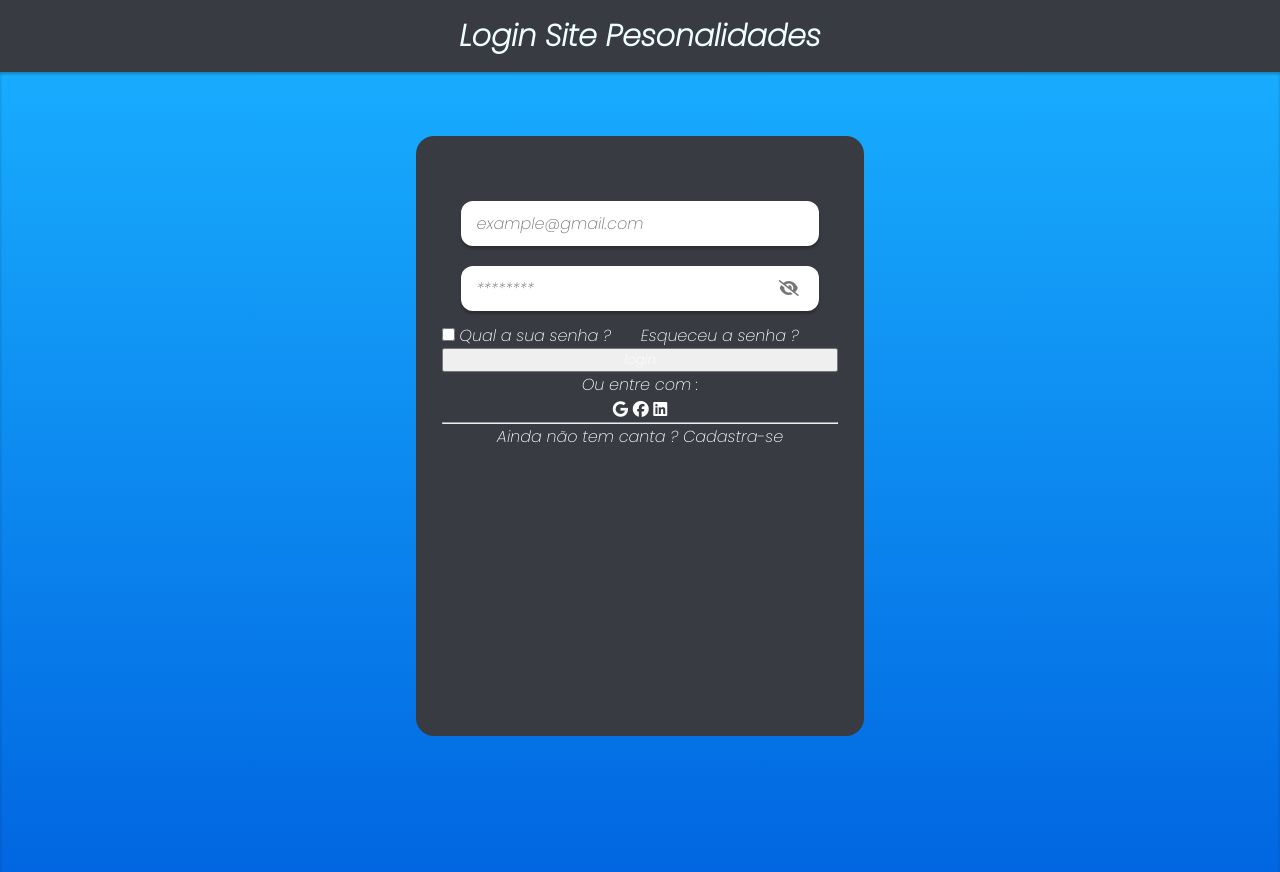
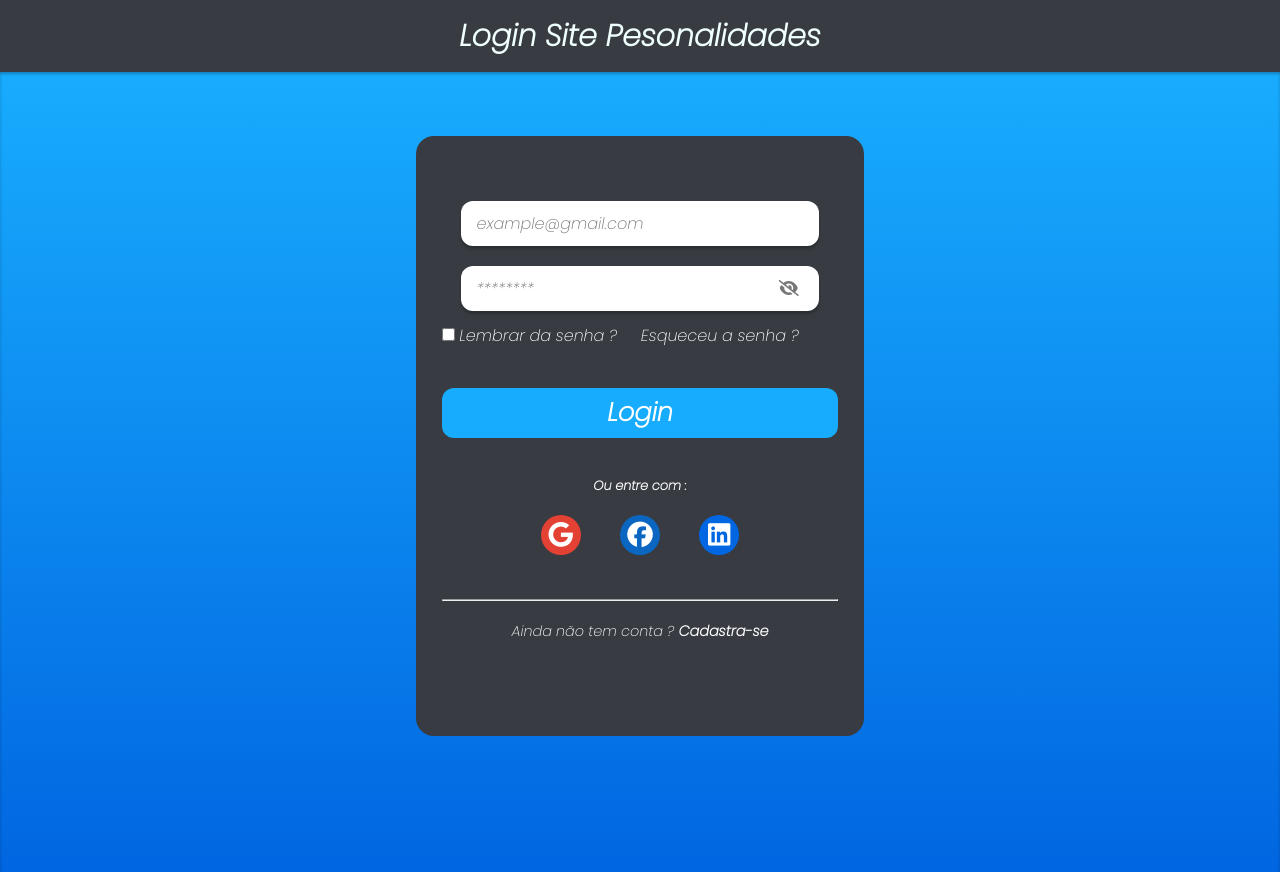
Before and after one commit to roadg14/SiteLogin, a plain HTML site: page index.html in a window 1280 px wide. Drawn offline with Linux system fonts and the light colour scheme.

Commit message:
first commit

```diff
--- a/css/Style.css
+++ b/css/Style.css
@@ -7,6 +7,7 @@
     color: #fff;
 }
 
+/* Começo da pagina!! */
 header {
     min-height: 9vh;
     display: flex;
@@ -19,7 +20,9 @@ header h1 {
     font-size: 30px;
     color: azure;
 }
+/*Fim da Configuração da HEADER*/
 
+/* Inicio do Main */
 main {
     width: 100%;
     min-height: 100vh;
@@ -45,6 +48,7 @@ main form {
     text-align: center;
 }
 
+/* Primeiro Section 1 */
 main form .inputs-container {
     margin-top: 10%;
 
@@ -91,7 +95,9 @@ main form .password-container i {
 main form .password-container #eye {
     display: none;
 }
+ /*Fim do Primeiro Section 1*/
 
+ /*Inicio da Section 2*/
 main form .password-infos {
     width: 90%;
     margin-top: 3%;
@@ -104,3 +110,129 @@ main form .password-infos {
 main form .password-infos a {
     transition: 0.2s ease-in-out;
 }
+
+main form .password-infos a:hover {
+    color: aqua;
+}
+
+/*Fim do Section 2*/
+/*Button*/
+main form button {
+    background-color: #18acfe;
+    height: 50px;
+    border: 0;
+    outline: 0;
+    border-radius: 12px;
+    margin-top: 10%;
+    font-size: 1.6em;
+    font-weight: 600;
+    cursor: pointer;
+    transition: 0.2s ease-in-out;
+}
+
+main form button:hover {
+    background: #fff;
+    color: #18acfe;
+}
+/*Fim de Button*/
+
+/*Inicio do Section 3*/
+main form .links-container {
+    width: 100%;
+    display: flex;
+    flex-direction: column;
+    align-items: center;
+    margin-top: 10%;
+}
+
+main form .links-container span {
+    font-size: 0.8em;
+    font-weight: 600;
+}
+
+main form .links-container aside {
+    margin-top: 5%;
+    width: 50%;
+
+    display: flex;
+    justify-content: space-between;
+    align-items: center;
+}
+
+main form .links-container aside i {
+    font-size:  1.6em;
+    background-color: #fff;
+    padding: 8px;
+    height: 40px;
+    width: 40px;
+    border-radius: 20px;
+    transition: 0.3s ease-in-out;
+    color: #fff;
+    margin-bottom: 10%;
+
+    display: flex;
+    align-items: center;
+    justify-content: center;
+}
+
+main form .links-container aside .Google {
+    background-color: #e34133;
+}
+
+main form .links-container aside .Google:hover {
+    background-color: #e34133;
+    color: #fff;
+}
+
+main form .links-container aside .Facebook {
+    background-color: #0a66c1;
+}
+
+main form .links-container aside .Facebook:hover {
+    background-color: #0a66c1;
+    color: #fff;
+}
+
+main form .links-container aside .Linkedin {
+    background-color: #0166e2;
+}
+
+main form .links-container aside .Linkedin:hover {
+    background-color: #0166e2;
+    color: #fff;
+}
+/*Fim do Section 3*/
+
+/*Inicio do Footer*/
+
+main form footer {
+    width: 100%;
+    margin-top: 10%;
+
+    display: flex;
+    flex-direction: column;
+    align-items: center;
+}
+
+main form footer hr {
+    width: 100%;
+    height: 3%;
+    background-color: #fff;
+}
+
+main form footer span {
+    font-weight: 400;
+    font-size: 0.9em;
+    margin-top: 5%;
+}
+
+main form footer a {
+    font-weight: 600;
+    transition: 0.2s ease-in-out;
+}
+
+main form footer a:hover {
+    color: #18acfe;
+}
+
+/*Fim do Footer*/
--- a/index.html
+++ b/index.html
@@ -34,25 +34,26 @@
             <section class="password-infos">
                 <div>
                     <input type="checkbox">
-                    <span>Qual a sua senha ?</span>
+                    <span>Lembrar da senha ?</span>
                 </div>
                 <a href="#">Esqueceu a senha ?</a>
             </section>
 
-            <button id="button-login"> login </button>
+            <button id="bnt-login"> Login </button>
 
             <section class="links-container">
                 <span>Ou entre com :</span>
 
                 <aside>
-                    <a href=""><i class="fa-brands fa-google"></i></i></a>
-                    <a href=""><i class="fa-brands fa-facebook"></i></a>
-                    <a href=""><i class="fa-brands fa-linkedin"></i></i></a>
+                    <a href=""><i class="fa-brands fa-google Google"></i></i></a>
+                    <a href=""><i class="fa-brands fa-facebook Facebook"></i></a>
+                    <a href=""><i class="fa-brands fa-linkedin Linkedin"></i></i></a>
                 </aside>
             </section>
             <footer>
                 <hr>
-                <span>Ainda não tem canta ?<a href="#"> Cadastra-se</a></span>
+                <span>Ainda não tem conta ?
+                    <a href="#"> Cadastra-se </a></span>
             </footer>
         </form>
     </main>
--- a/js/Style.js
+++ b/js/Style.js
@@ -0,0 +1,3 @@
+function showPassword() {
+    const eye =
+}
```
